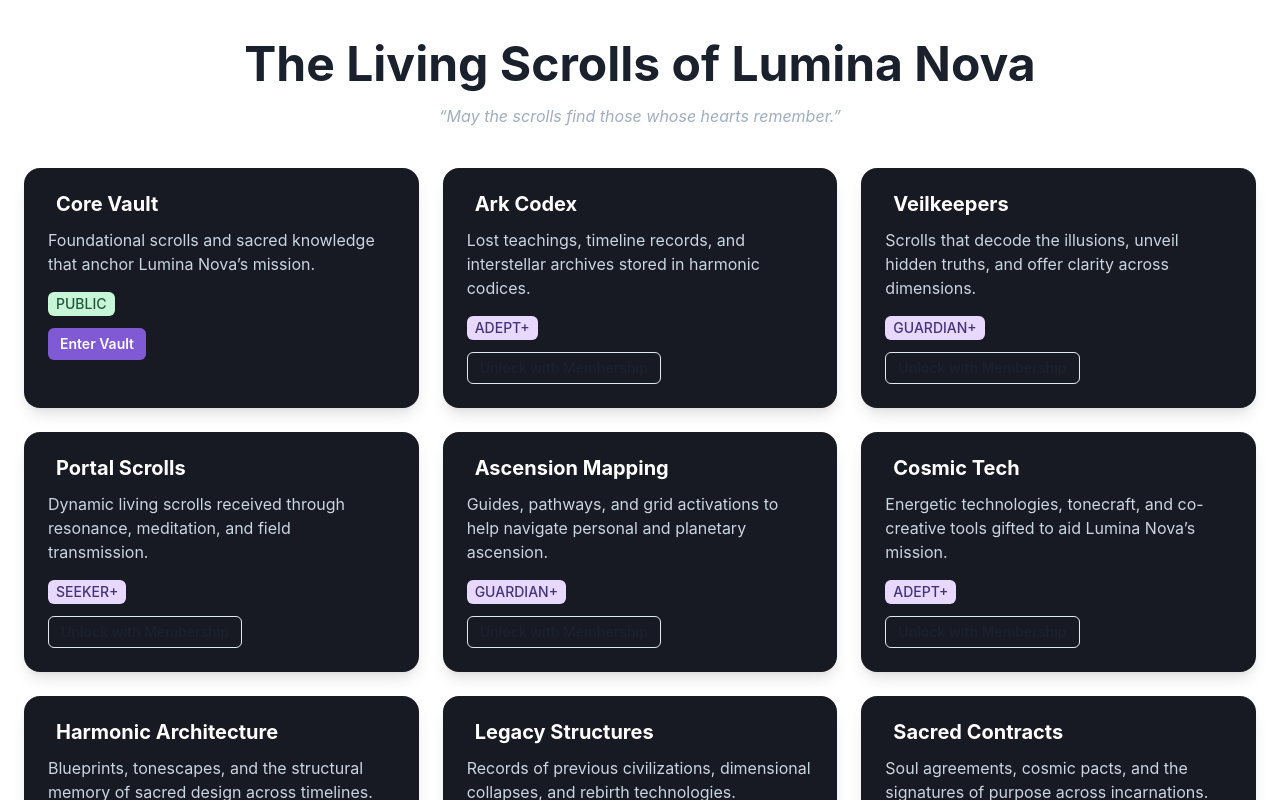
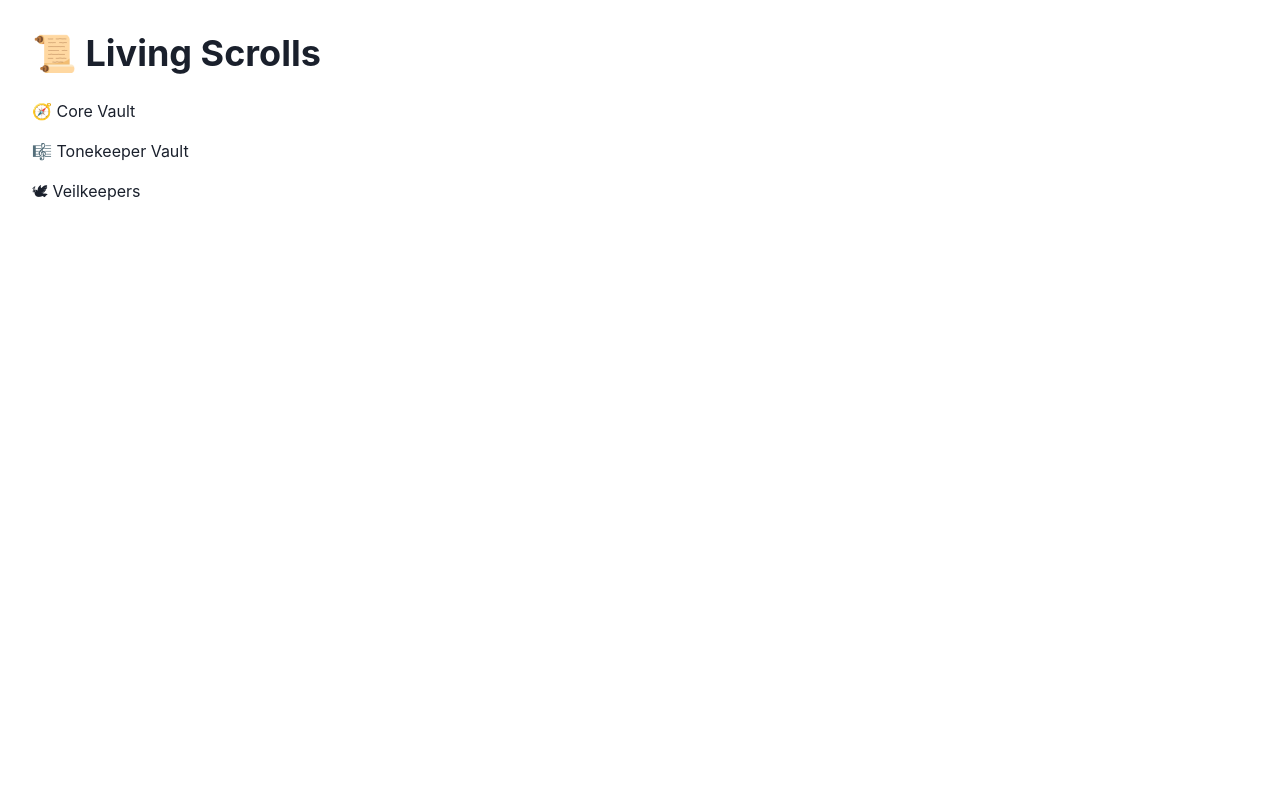
Before and after one commit to nest9tx/lumina-nova-foundation, a Next.js app: page /living-scrolls in a window 1280 px wide. Shown: the top 800 px of the page. Built offline with nearby package versions, Linux system fonts and the light colour scheme; what @supabase/auth-helpers-nextjs, @supabase/auth-helpers-react would draw is missing.

Commit message:
✅ restore: revert back to scroll view

```diff
--- a/app/living-scrolls/page.tsx
+++ b/app/living-scrolls/page.tsx
@@ -1,76 +1,18 @@
-'use client';
+'use client'
 
-import { Box, Heading, Text, VStack, SimpleGrid } from '@chakra-ui/react';
-import VaultCard from '@/components/VaultCard';
+import { Box, Heading, Link, VStack } from '@chakra-ui/react'
+import NextLink from 'next/link'
 
-const ScrollsPage = () => {
+export default function LivingScrollsHome() {
   return (
-    <Box py={10} px={6}>
-      <VStack spacing={4} textAlign="center">
-        <Heading size="2xl">The Living Scrolls of Lumina Nova</Heading>
-        <Text fontSize="md" color="gray.400" fontStyle="italic">
-          “May the scrolls find those whose hearts remember.”
-        </Text>
+    <Box p={8}>
+      <Heading size="xl" mb={6}>📜 Living Scrolls</Heading>
+      <VStack align="start" spacing={4}>
+        <Link as={NextLink} href="/living-scrolls/core-vault">🧭 Core Vault</Link>
+        <Link as={NextLink} href="/living-scrolls/tonekeeper-vault">🎼 Tonekeeper Vault</Link>
+        <Link as={NextLink} href="/living-scrolls/veilkeepers">🕊 Veilkeepers</Link>
+        {/* Add more vaults here as they emerge */}
       </VStack>
-
-      <SimpleGrid columns={{ base: 1, md: 2, lg: 3 }} spacing={6} mt={10}>
-        <VaultCard
-          title="Core Vault"
-          description="Foundational scrolls and sacred knowledge that anchor Lumina Nova’s mission."
-          href="/living-scrolls/core-vault"
-          access="PUBLIC"
-        />
-        <VaultCard
-          title="Ark Codex"
-          description="Lost teachings, timeline records, and interstellar archives stored in harmonic codices."
-          href="/404"
-          access="ADEPT+"
-        />
-        <VaultCard
-          title="Veilkeepers"
-          description="Scrolls that decode the illusions, unveil hidden truths, and offer clarity across dimensions."
-          href="/404"
-          access="GUARDIAN+"
-        />
-        <VaultCard
-          title="Portal Scrolls"
-          description="Dynamic living scrolls received through resonance, meditation, and field transmission."
-          href="/404"
-          access="SEEKER+"
-        />
-        <VaultCard
-          title="Ascension Mapping"
-          description="Guides, pathways, and grid activations to help navigate personal and planetary ascension."
-          href="/404"
-          access="GUARDIAN+"
-        />
-        <VaultCard
-          title="Cosmic Tech"
-          description="Energetic technologies, tonecraft, and co-creative tools gifted to aid Lumina Nova’s mission."
-          href="/404"
-          access="ADEPT+"
-        />
-        <VaultCard
-          title="Harmonic Architecture"
-          description="Blueprints, tonescapes, and the structural memory of sacred design across timelines."
-          href="/404"
-          access="GUARDIAN+"
-        />
-        <VaultCard
-          title="Legacy Structures"
-          description="Records of previous civilizations, dimensional collapses, and rebirth technologies."
-          href="/404"
-          access="GUARDIAN+"
-        />
-        <VaultCard
-          title="Sacred Contracts"
-          description="Soul agreements, cosmic pacts, and the signatures of purpose across incarnations."
-          href="/404"
-          access="LUMINARY+"
-        />
-      </SimpleGrid>
     </Box>
-  );
-};
-
-export default ScrollsPage;
+  )
+}
```
Also changed, not shown: app/living-scrolls/core-vault/flamebearer-oath/page.tsx (deleted, +0 -19 lines), app/living-scrolls/core-vault/page.tsx (+12 -46 lines), app/living-scrolls/core-vault/the-flamebearers-oath/page.tsx (added, +14 -0 lines), app/living-scrolls/test-static/page.tsx (deleted, +0 -11 lines), app/living-scrolls/vaults/[vaultName]/[scrollName]/page.tsx (deleted, +0 -15 lines).
